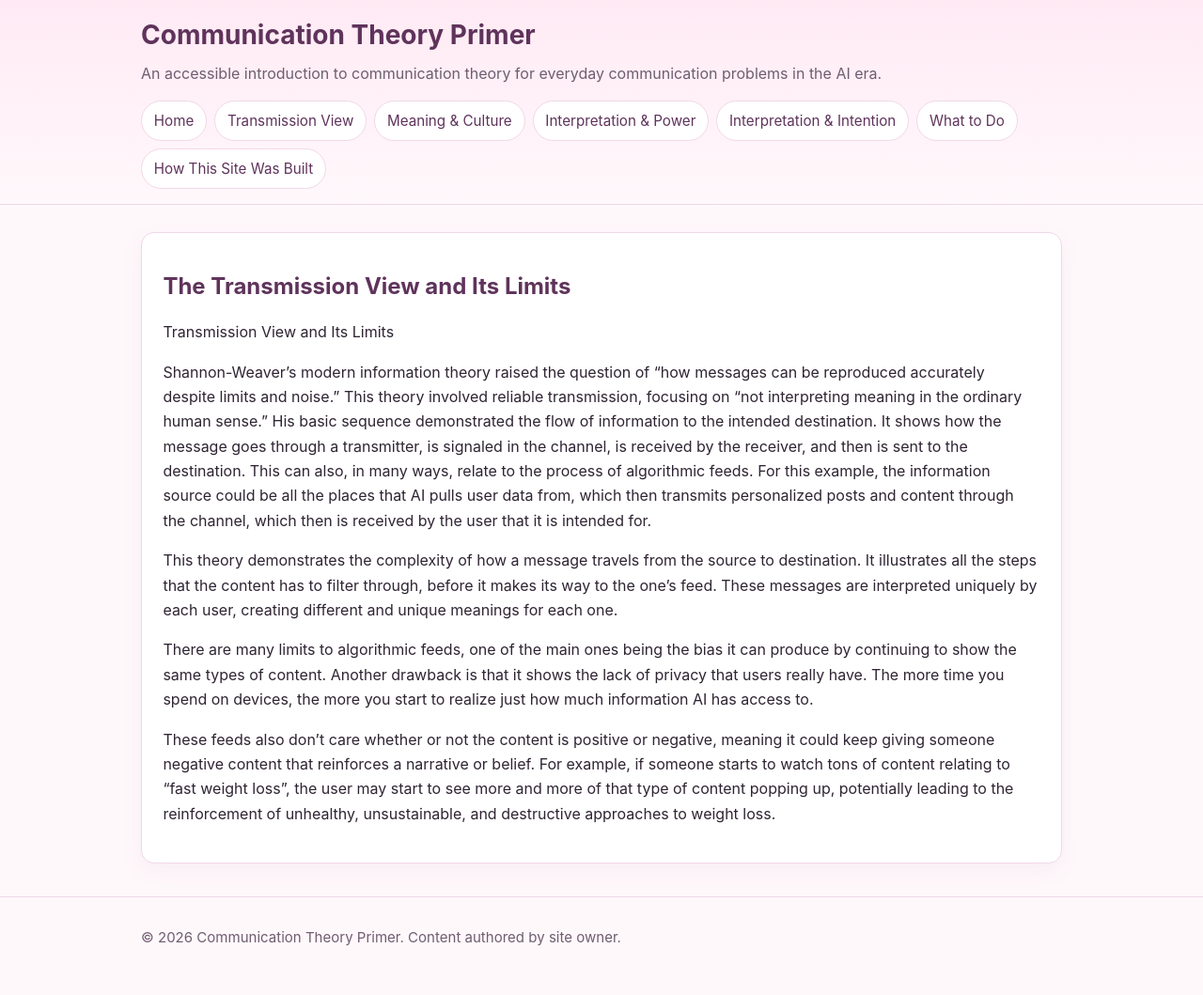
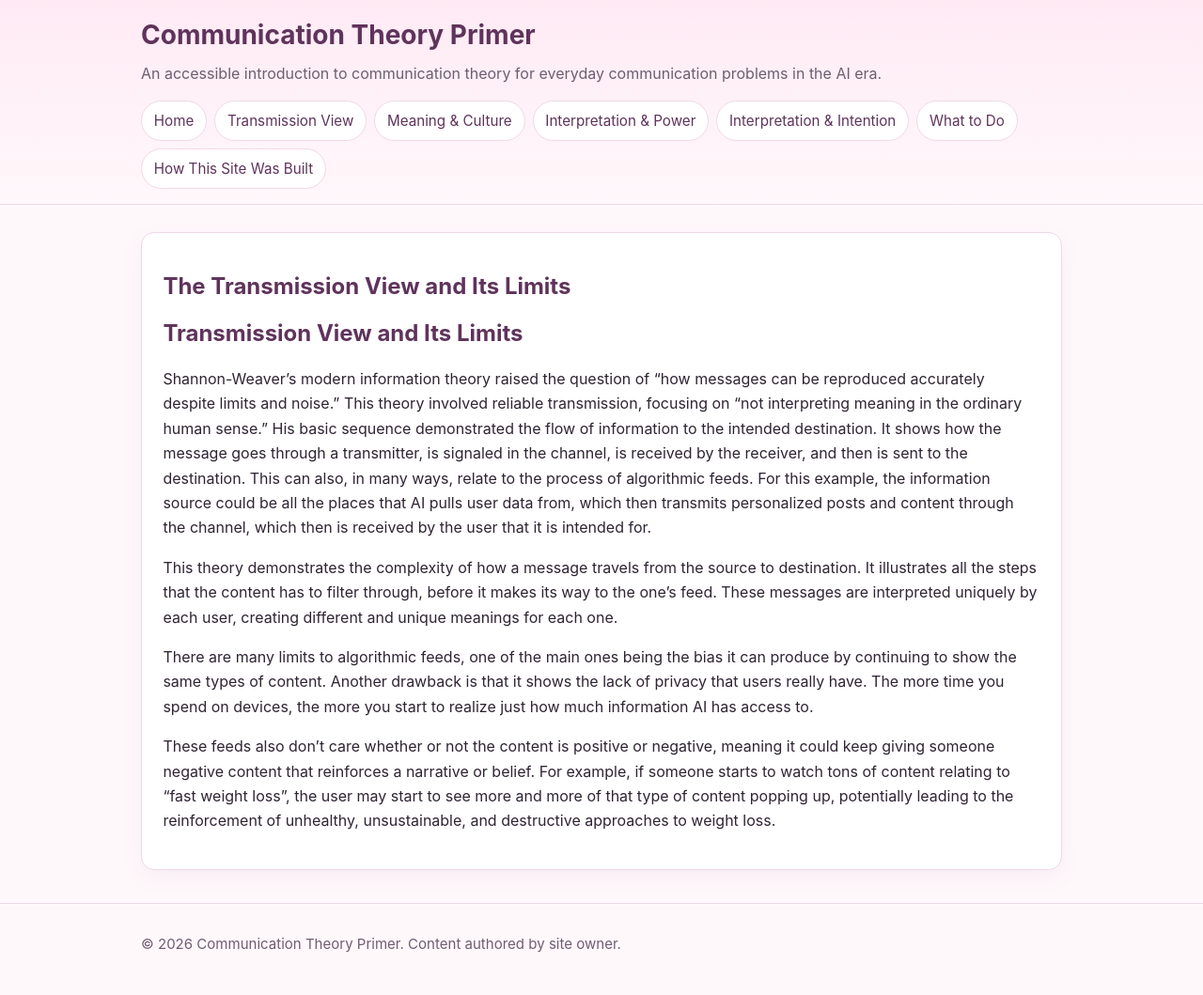
Before and after one commit to abbyfriedman1/comm-primer, a Jekyll site: the page built from pages/transmission-view.md, in a window 1280 px wide. Shown: the whole page at 94% size. Built offline with Jekyll 4.4.1, drawn with Linux system fonts in a browser that asks for light colours.

```diff
--- a/pages/transmission-view.md
+++ b/pages/transmission-view.md
@@ -4,7 +4,7 @@ title: The Transmission View and Its Limits
 permalink: /pages/transmission-view.html
 ---
 
-Transmission View and Its Limits
+## Transmission View and Its Limits
 
 Shannon-Weaver’s modern information theory raised the question of “how messages can be reproduced accurately despite limits and noise.” This theory involved reliable transmission, focusing on “not interpreting meaning in the ordinary human sense.” His basic sequence demonstrated the flow of information to the intended destination. It shows how the message goes through a transmitter, is signaled in the channel, is received by the receiver, and then is sent to the destination. This can also, in many ways, relate to the process of algorithmic feeds. For this example, the information source could be all the places that AI pulls user data from, which then transmits personalized posts and content through the channel, which then is received by the user that it is intended for.
 
```
